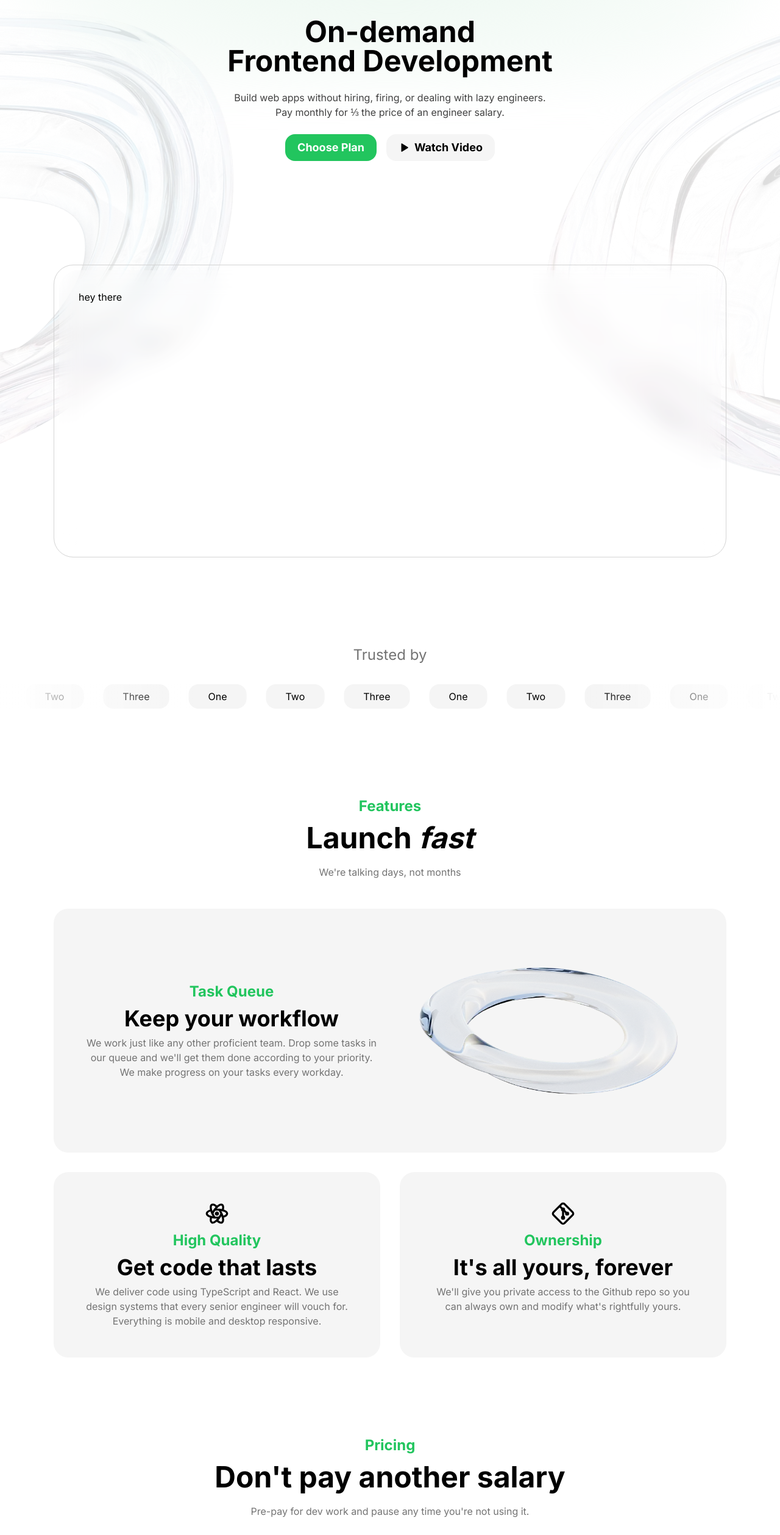
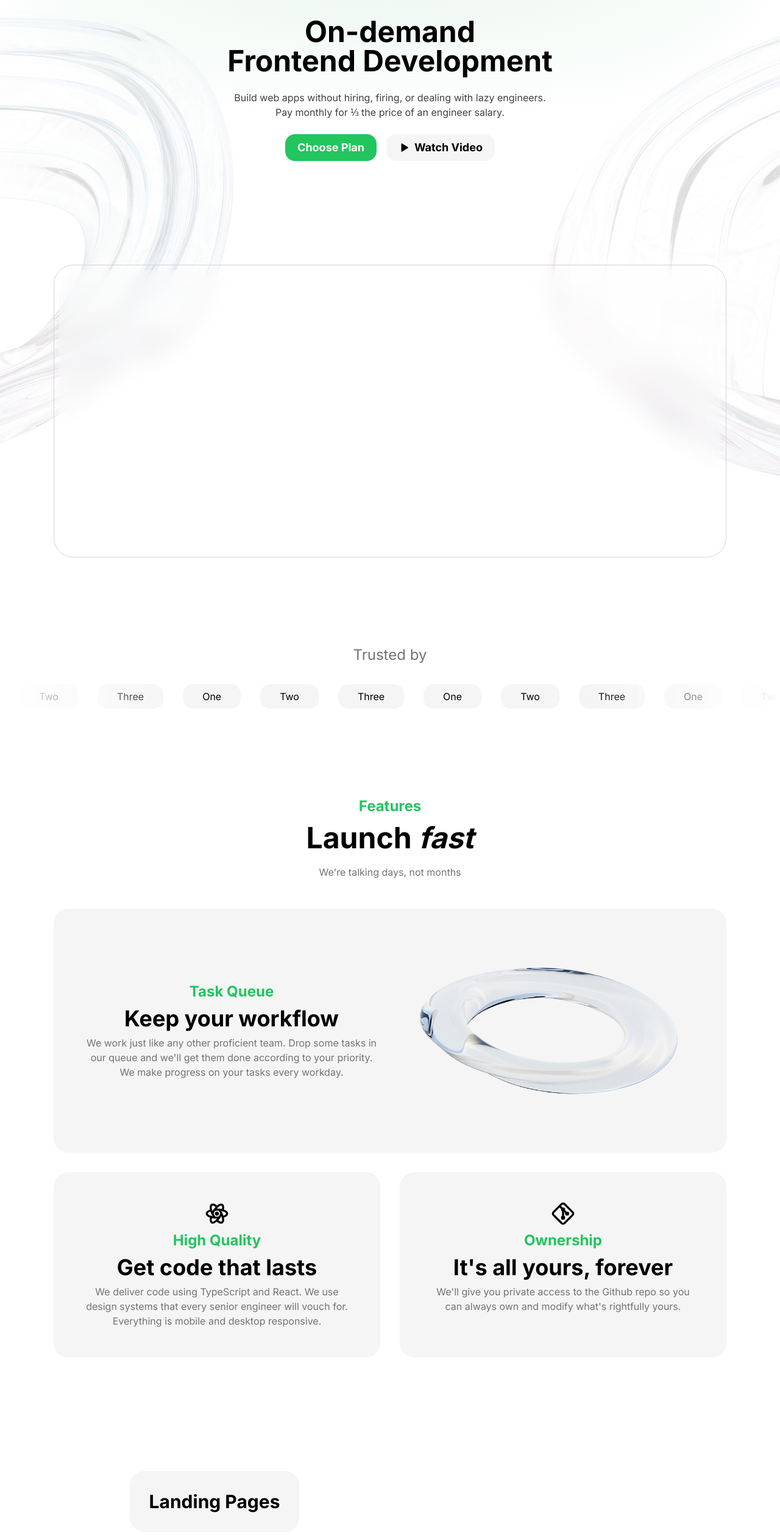
Before and after one commit to hexcowboy/thirty.dev, a Next.js app: page / in a window 1280 px wide. Shown: the part 234-2751 px from the top of the page at 61% size. Built offline with nearby package versions, Linux system fonts and the light colour scheme.

Commit message:
add project idea section

```diff
--- a/src/pages/index.tsx
+++ b/src/pages/index.tsx
@@ -4,6 +4,7 @@ import { twMerge } from "tailwind-merge";
 import FAQ from "@/views/faq";
 import Features from "@/views/features";
 import Hero from "@/views/hero";
+import Ideas from "@/views/ideas";
 import Navbar from "@/views/navbar";
 import Pricing from "@/views/pricing";
 import TrustedBy from "@/views/trusted-by";
@@ -20,6 +21,7 @@ export default function Home() {
         <Hero />
         <TrustedBy />
         <Features />
+        <Ideas />
         <Pricing />
         <FAQ />
       </main>
--- a/src/views/faq.tsx
+++ b/src/views/faq.tsx
@@ -46,7 +46,7 @@ const FAQ = () => {
           FAQ
         </h2>
         <h1 className="max-w-[44rem] text-center text-4xl font-bold sm:text-5xl">
-          Learn our secrets
+          Get to know us
         </h1>
         <p className="mt-2 text-neutral-500">
           Let&apos;s be upfront about how we work.
--- a/src/views/hero.tsx
+++ b/src/views/hero.tsx
@@ -1,33 +1,18 @@
 import { IconPlayerPlayFilled } from "@tabler/icons-react";
-import { motion } from "framer-motion";
+import { motion, useScroll, useSpring, useTransform } from "framer-motion";
 import Image from "next/image";
-import { useEffect, useRef, useState } from "react";
+import { useRef } from "react";
 
 import Button from "@/components/button";
 
-function isElementAboveViewportBottom(element: HTMLElement): boolean {
-  const rect = element.getBoundingClientRect();
-  return rect.bottom <= window.innerHeight;
-}
-
 const Hero = () => {
   const animationRef = useRef(null);
-  const [isAboveViewportBottom, setIsAboveViewportBottom] = useState(false);
-
-  useEffect(() => {
-    const handleScroll = () => {
-      if (animationRef.current) {
-        setIsAboveViewportBottom(
-          isElementAboveViewportBottom(animationRef.current)
-        );
-      }
-    };
-
-    window.addEventListener("scroll", handleScroll);
-    return () => {
-      window.removeEventListener("scroll", handleScroll);
-    };
-  }, []);
+  const { scrollYProgress } = useScroll({
+    target: animationRef,
+    offset: ["start 0.8", 0.8],
+  });
+  const rotateX_ = useTransform(scrollYProgress, [0, 1], [14, 0]);
+  const rotateX = useSpring(rotateX_, { stiffness: 400, damping: 90 });
 
   return (
     <>
@@ -79,12 +64,9 @@ const Hero = () => {
       <div style={{ perspective: 800 }} ref={animationRef}>
         <motion.div
           className="flex min-h-[30rem] flex-col items-center justify-center gap-6 rounded-[2rem] border border-neutral-300 p-2 text-center dark:border-neutral-700"
-          initial={{ rotateX: 10 }}
-          animate={{ rotateX: isAboveViewportBottom ? 0 : 10 }}
+          style={{ rotateX }}
         >
-          <div className="flex w-full grow rounded-[2rem] bg-white/20 p-8 backdrop-blur-lg dark:bg-black/20">
-            hey there
-          </div>
+          <div className="flex w-full grow rounded-[2rem] bg-white/20 p-8 backdrop-blur-lg dark:bg-black/20"></div>
         </motion.div>
       </div>
     </>
--- /dev/null
+++ b/src/views/ideas.tsx
@@ -0,0 +1,64 @@
+import { useScroll, useTransform } from "framer-motion";
+import { motion } from "framer-motion";
+import { useRef } from "react";
+
+const Ideas = () => {
+  const pageRef = useRef(null);
+  const { scrollYProgress } = useScroll({
+    target: pageRef,
+    offset: [1.2, 0.8],
+  });
+  const opacity = useTransform(scrollYProgress, [0, 1], [0.3, 1]);
+  const offset1 = useTransform(scrollYProgress, [0, 1], [0, 100]);
+  const offset2 = useTransform(scrollYProgress, [0, 1], [0, -120]);
+  const offset3 = useTransform(scrollYProgress, [0, 1], [0, -120]);
+  const offset4 = useTransform(scrollYProgress, [0, 1], [0, 120]);
+
+  return (
+    <div
+      className="my-40 grid w-full flex-col items-center gap-12 sm:grid-cols-2"
+      ref={pageRef}
+    >
+      <div className="relative flex items-center justify-center">
+        <motion.div
+          className="absolute rounded-3xl bg-neutral-100 p-8 dark:bg-neutral-900"
+          style={{ x: offset1, opacity }}
+        >
+          <p className="text-3xl font-bold">Dashboards</p>
+        </motion.div>
+        <motion.div
+          className="absolute rounded-3xl bg-neutral-100 p-8 dark:bg-neutral-900"
+          style={{ x: offset2, opacity }}
+        >
+          <p className="text-3xl font-bold">UI Kits</p>
+        </motion.div>
+        <motion.div
+          className="absolute rounded-3xl bg-neutral-100 p-8 dark:bg-neutral-900"
+          style={{ y: offset3, opacity }}
+        >
+          <p className="text-3xl font-bold">Landing Pages</p>
+        </motion.div>
+        <motion.div
+          className="absolute rounded-3xl bg-neutral-100 p-8 dark:bg-neutral-900"
+          style={{ y: offset4, opacity }}
+        >
+          <p className="text-3xl font-bold">Forms</p>
+        </motion.div>
+      </div>
+
+      <span className="flex flex-col items-center gap-3 sm:items-start">
+        <h2 className="max-w-[40rem] text-xl font-bold text-green-500 sm:text-2xl">
+          Projects
+        </h2>
+        <h1 className="max-w-[44rem] text-center text-4xl font-bold sm:text-5xl">
+          We love building
+        </h1>
+        <p className="mt-2 text-neutral-500">
+          Any frontend task you wish to give us, we&apos;re happy to build it.
+        </p>
+      </span>
+    </div>
+  );
+};
+
+export default Ideas;
```
